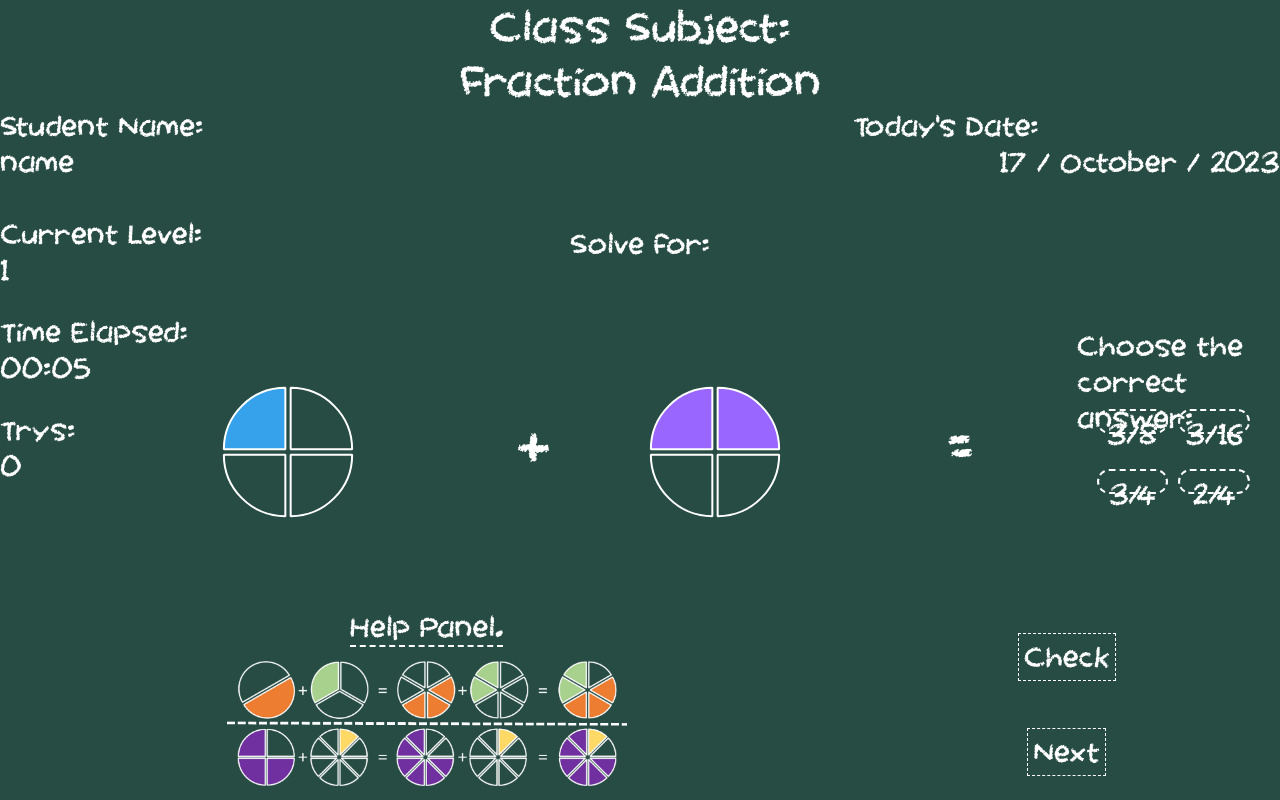
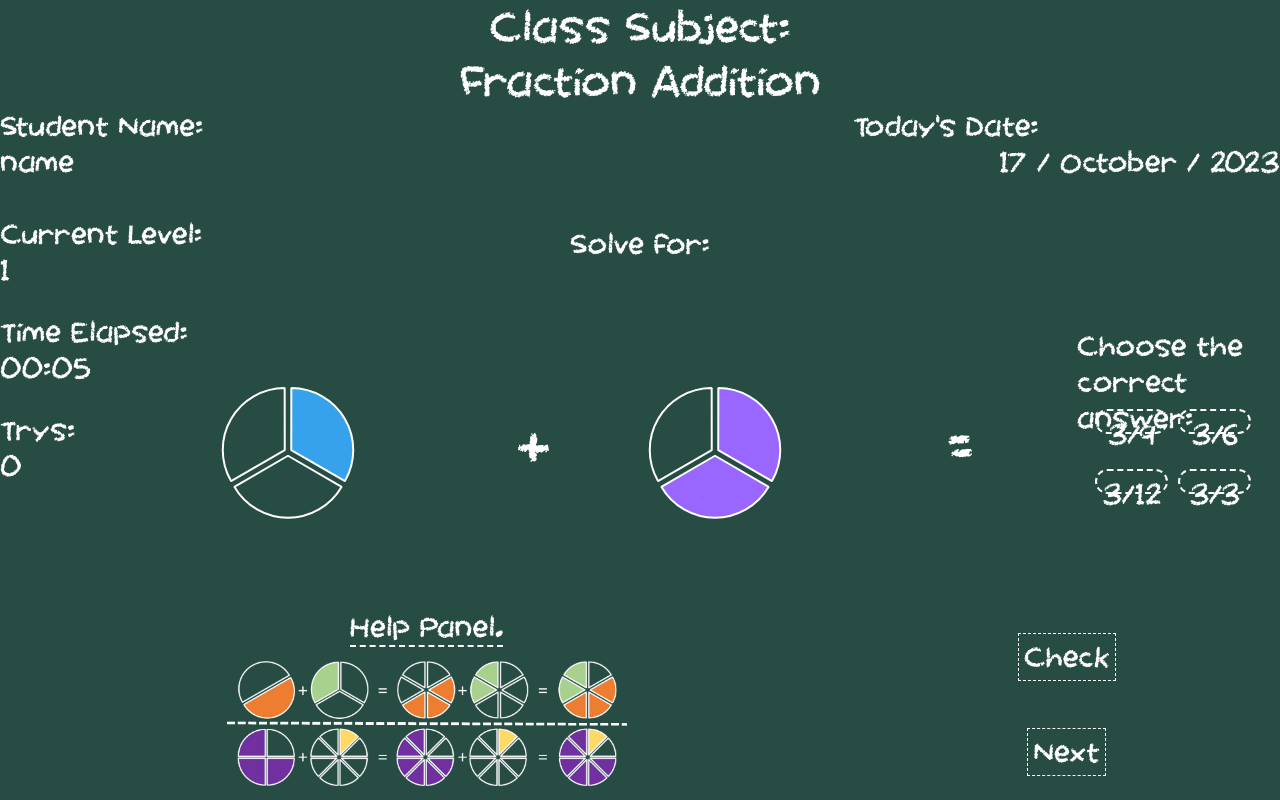
Before and after one commit to RamonCamacho8/fraction-learning-react, a React (Create React App) app: page /board in a window 1280 px wide. Built offline with nearby package versions, Linux system fonts and the light colour scheme.

Commit message:
Ejercicios
Se posibilitó la opción de el revisado de ejercicios y el paso de ejercicios. Usando contexto.

```diff
--- /dev/null
+++ b/src/Context/ExercicesContext.js
@@ -0,0 +1,67 @@
+import {createContext, useContext, useState } from 'react';
+import { getExercices, getDifficulties } from "../services/Excercices.js";
+
+const ExercicesContext = createContext();
+
+export const ExercicesProvider = (props) => {
+
+        const availableDifficulties = getDifficulties();
+
+        const [difficulty, setDifficulty] = useState('easy'); // ['easy', 'medium', 'hard']
+        const [exercices, setExercices] = useState(getExercices()[difficulty]);
+        const [currentExerciceIndex, setCurrentExerciceIndex] = useState(0);
+        const [currentExercice, setCurrentExercice] = useState(exercices[currentExerciceIndex]);
+        const [selectedAnswer, setSelectedAnswer] = useState(null); // [0, 1, 2, 3]
+
+        const hasNextExercice = () => {
+            return currentExerciceIndex < exercices.length - 1;
+        }
+
+        const nextExercice = () => {
+
+            setCurrentExerciceIndex(currentExerciceIndex + 1);
+            setCurrentExercice(exercices[currentExerciceIndex + 1]);
+            setSelectedAnswer(null);
+
+
+        }
+
+
+
+        const hastNextDifficulty = () => {
+            return availableDifficulties.indexOf(difficulty) < availableDifficulties.length - 1;
+        }
+
+        const nextDifficulty = () => {
+
+            const nextDifficultyIndex = availableDifficulties.indexOf(difficulty) + 1;
+            const nextDifficulty = availableDifficulties[nextDifficultyIndex];
+            setDifficulty(nextDifficulty);
+            setExercices(getExercices()[nextDifficulty]);
+            setCurrentExerciceIndex(0);
+            setCurrentExercice(getExercices()[nextDifficulty][0]);
+            setSelectedAnswer(null);
+        }
+
+
+        return (
+            <ExercicesContext.Provider value={
+                {
+                selectedAnswer,setSelectedAnswer,
+                exercices, setExercices,
+                difficulty, setDifficulty,
+                currentExercice, setCurrentExercice,
+                currentExerciceIndex, setCurrentExerciceIndex,
+                nextExercice, hasNextExercice,
+                nextDifficulty, hastNextDifficulty,
+                }}>
+                {props.children}
+            </ExercicesContext.Provider>
+        );
+    }
+
+
+
+export const useExercices = () => {
+    return useContext(ExercicesContext);
+}
--- /dev/null
+++ b/src/Controllers/ExercicesController.js
@@ -0,0 +1,9 @@
+
+
+// Check if the selected option is the correct one
+const isCorrectAnswer = (selecteID, currentExercice) => {
+
+    return selecteID === currentExercice.correctOption;
+}
+
+export { isCorrectAnswer}
--- /dev/null
+++ b/src/Persistence/exercices/exercices.json
@@ -0,0 +1,127 @@
+{
+
+    "easy" : [
+        {
+            "fractions" : [
+               [1, 3],
+               [2, 3]
+            ],
+            "options" : [
+                [3, 9],
+                [3, 6],
+                [3, 12],
+                [3, 3]
+            ],
+            "correctOption" : 3
+        },
+        {
+            "fractions" : [
+               [2, 5],
+               [3, 5]
+            ],
+            "options" : [
+                [5, 10],
+                [5, 15],
+                [5, 5],
+                [5, 20]
+            ],
+            "correctOption" : 2
+        },
+        {
+            "fractions" : [
+               [1, 4],
+               [3, 4]
+            ],
+            "options" : [
+                [4, 16],
+                [4, 12],
+                [4, 8],
+                [4, 4]
+            ],
+            "correctOption" : 3
+        }
+    ],
+    "medium" : [
+        {
+            "fractions" : [
+               [1, 4],
+               [2, 4]
+            ],
+            "options" : [
+                [3, 8],
+                [3, 16],
+                [3, 4],
+                [2, 4]
+            ],
+            "correctOption" : 2
+        },
+        {
+            "fractions" : [
+               [3, 6],
+               [2, 6]
+            ],
+            "options" : [
+                [5, 6],
+                [5, 12],
+                [5, 8],
+                [5, 16]
+            ],
+            "correctOption" : 0
+        },
+        {
+            "fractions" : [
+               [1, 5],
+               [3, 5]
+            ],
+            "options" : [
+                [4, 10],
+                [4, 15],
+                [4, 5],
+                [4, 20]
+            ],
+            "correctOption" : 2
+        }
+    ],
+    "hard" : [
+        {
+            "fractions" : [
+               [3, 6],
+               [1, 3]
+            ],
+            "options" : [
+                [4, 9],
+                [4, 6],
+                [5, 6],
+                [5, 18]
+            ],
+            "correctOption" : 2
+        },
+        {
+            "fractions" : [
+               [1, 8],
+               [1, 2]
+            ],
+            "options" : [
+                [5, 8],
+                [5, 16],
+                [2, 10],
+                [1, 16]
+            ],
+            "correctOption" : 0
+        },
+        {
+            "fractions" : [
+               [1, 10],
+               [3, 5]
+            ],
+            "options" : [
+                [6, 10],
+                [4, 15],
+                [3, 50],
+                [7, 10]
+            ],
+            "correctOption" : 3
+        }
+
+    ]
+}
--- a/src/assets/exercices/exercices.json
+++ /dev/null
@@ -1,43 +0,0 @@
-{
-    "easy" : [
-        {
-            "fractions" : [
-               [1, 4],
-               [2, 4]
-            ],
-            "answer" : [3, 4],
-            "options" : [
-                [3, 8],
-                [3, 16],
-                [3, 4],
-                [2, 4]
-            ]
-        },
-        {
-            "fractions" : [
-               [3, 6],
-               [2, 6]
-            ],
-            "answer" : [5, 6],
-            "options" : [
-                [5, 6],
-                [5, 12],
-                [5, 8],
-                [5, 16]
-            ]
-        },
-        {
-            "fractions" : [
-               [1, 5],
-               [3, 5]
-            ],
-            "answer" : [4, 5],
-            "options" : [
-                [4, 10],
-                [4, 15],
-                [4, 5],
-                [4, 20]
-            ]
-        }
-    ]
-}
--- a/src/components/ButtonsSection/index.jsx
+++ b/src/components/ButtonsSection/index.jsx
@@ -1,19 +1,39 @@
 import './style.css';
 import { useLanguage } from '../../Context/LanguageContext';
+import { useExercices } from '../../Context/ExercicesContext';
+import { isCorrectAnswer } from '../../Controllers/ExercicesController';
+import { useNavigate } from 'react-router-dom';
 
-export default function ButtonsSection({ handleCheck }){
+export default function ButtonsSection(){
 
     const { languageData } = useLanguage();
     const traductionText = languageData['board'];
 
+    const {selectedAnswer, currentExercice,hasNextExercice, nextExercice, hastNextDifficulty, nextDifficulty} = useExercices();
 
+    const navigate = useNavigate();
 
 
     const CheckButton = () =>
     {
         return(
             <div className="checkButton">
-                <button className="checkText" onClick={handleCheck} >{traductionText.buttons.check}</button>
+                <button className="checkText" onClick={() =>{
+                    if(isCorrectAnswer(selectedAnswer, currentExercice )){
+                        if(hasNextExercice()){
+                            nextExercice();
+                        }else if(hastNextDifficulty()){
+                            nextDifficulty();
+                        }else{
+                            navigate('/');
+                        }
+                    }
+                    else {
+                        alert('Wrong answer');
+
+                    }
+
+                }}>{traductionText.buttons.check}</button>
             </div>
         );
 
--- a/src/components/ProblemSection/index.jsx
+++ b/src/components/ProblemSection/index.jsx
@@ -2,35 +2,29 @@ import 'chart.js/auto';
 import './style.css'
 import { Pie } from 'react-chartjs-2';
 import { useState } from 'react';
+import { useRef } from 'react';
 import { useLanguage } from '../../Context/LanguageContext';
 import { usePersonality } from '../../Context/PersonalityContext';
+import { useExercices } from '../../Context/ExercicesContext';
+import { isCorrectAnswer } from '../../Controllers/ExercicesController';
 
-
-
-function ProblemSection({setSelectedAnswer, exercices, currentExercice, setCurrentExercice}){
-
-    const [difficulty, setDifficulty] = useState('easy');
-
-
-    const handleCorrectAnswer = () => {
-        setCurrentExercice(exercices[1]);
-    }
+function ProblemSection(){
 
 
     return(
         <div className="problemSection">
 
-            <ResultPanel options={currentExercice.options} setSelectedAnswer={setSelectedAnswer}/>
-            <ProcedurePanel fractions={currentExercice.fractions}/>
+            <ResultPanel />
+            <ProcedurePanel />
 
         </div>
     );
 
 }
 
-function ResultPanel({options: options, setSelectedAnswer: setSelectedAnswer}){
+function ResultPanel(){
 
-    const answerComponents = AnswerPanels({options: options, setSelectedAnswer: setSelectedAnswer});
+    const answerComponents = AnswersPanel();
     let traductionText = useLanguage().languageData['board'].answerPanel;
 
     return(
@@ -43,11 +37,14 @@ function ResultPanel({options: options, setSelectedAnswer: setSelectedAnswer}){
     );
 }
 
-function ProcedurePanel({fractions}){
+function ProcedurePanel(){
 
     let hasOpenness = usePersonality().openess;
+    const {currentExercice} = useExercices();
+    let fractions = currentExercice.fractions;
     let fractionsComponents = fractionComponentsGenerator({pApertura: hasOpenness, fractionsNumbers: fractions, colorType: 'multi' });
-    let traductionText = useLanguage().languageData['board'].problemPanel;
+
+    const traductionText = useLanguage().languageData['board'].problemPanel;
 
     return (
         <div className="procedurePanel">
@@ -57,38 +54,29 @@ function ProcedurePanel({fractions}){
     );
 }
 
-function AnswerPanel({value, id, setSelectedAnswer}){
+function AnswerButton({value, id}){
 
+    const {setSelectedAnswer} = useExercices();
 
-    const answerHandler = (e) => {
-
-        setSelectedAnswer(e.target.id)
-        //get the parent element and the iterate through the children to change the background color
-        const parentElement = e.target.parentElement;
-        const children = parentElement.children;
-        for(let i = 0; i < children.length; i++){
-            if(children[i].id !== e.target.id){
-                children[i].style.backgroundColor = 'rgb(39, 76, 67)';
-            }
-            else {
-                children[i].style.backgroundColor = 'rgb(26, 50, 44)';
-            }
-        }
-    }
 
     return (
 
-        <button id={id} className="answerButton" value={value} onClick={answerHandler}>{value[0]+"/"+value[1]}</button>
+        <button id={id} className="answerButton" value={value} onClick={
+            () => {setSelectedAnswer(id)}
+        } >{value[0]+"/"+value[1]}</button>
     );
 
 }
 
-function AnswerPanels({options: options,setSelectedAnswer}){
+function AnswersPanel(){
+
+    const {currentExercice} = useExercices();
+    const options = currentExercice.options;
 
     let answerPanels = [];
     for(let i = 0; i < options.length; i++){
 
-        answerPanels.push(<AnswerPanel key={i+'-'+options[i]} value={options[i]}  id={i} setSelectedAnswer={setSelectedAnswer} />);
+        answerPanels.push(<AnswerButton key={i+'-'+options[i]} value={options[i]}  id={i} />);
 
     }
     return answerPanels;
@@ -131,7 +119,6 @@ function FractionPieChartComponent({ numerador, denominador, color }) {
     };
 
     const [optionsState, setOptions] = useState(options);
-
     const [dataState, setDataState] = useState(data);
 
 
--- a/src/pages/Board/index.jsx
+++ b/src/pages/Board/index.jsx
@@ -11,6 +11,8 @@ import { useLanguage } from "../../Context/LanguageContext.js";
 
 import { useState } from "react";
 
+import { ExercicesProvider } from "../../Context/ExercicesContext.js";
+
 export default function Board({}) {
   const { languageData } = useLanguage();
   const lang = languageData["board"];
@@ -18,48 +20,24 @@ export default function Board({}) {
   const exercises = getExercicesByLevel("easy");
 
   const [trys, setTrys] = useState(0);
-  const [exerciceIndex, setExerciceIndex] = useState(0);
-  const [currentExercice, setCurrentExercice] = useState(exercises[exerciceIndex]);
-  const [selectedAnswer, setSelectedAnswer] = useState(null);
-  const [correctAnswer, setCorrectAnswer] = useState(currentExercice.answer);
-
-  const handleRevision = () => {
-    if (selectedAnswer === null) {
-      alert("No has seleccionado ninguna respuesta");
-      return;
-    } else if ( currentExercice.options[selectedAnswer][0] / currentExercice.options[selectedAnswer][1] === correctAnswer[0] / correctAnswer[1]) {
-        alert("Correcto");
-        setTrys(0);
-        setExerciceIndex(exerciceIndex + 1);
-        console.log(exerciceIndex);
-        setCurrentExercice(exercises[exerciceIndex]);
-        setSelectedAnswer(null);
-
-    } else {
-      alert("Incorrecto");
-      setTrys(trys + 1);
-    }
 
 
-
-
-  };
 
   return (
     <div className="board">
       <HeaderSection />
-      <ProblemSection
-        setSelectedAnswer={setSelectedAnswer}
-        setCorrectAnswer={setCorrectAnswer}
-        currentExercice={currentExercice}
-        setCurrentExercice={setCurrentExercice}
-        exercices={exercises}
-      />
-      <ButtonsSection
-        handleCheck={handleRevision}
-      />
-      <HelpSection/>
-      <StatsSection text={lang.statsPanel} trys={trys} />
+
+      <ExercicesProvider>
+        <ProblemSection />
+
+        <ButtonsSection  />
+
+        <StatsSection text={lang.statsPanel} trys={trys} />
+
+      </ExercicesProvider>
+      <HelpSection />
+
+
     </div>
   );
 }
--- a/src/services/Excercices.js
+++ b/src/services/Excercices.js
@@ -1,5 +1,15 @@
-import exercices from '../assets/exercices/exercices.json';
+import exercices from '../Persistence/exercices/exercices.json';
 
-export function getExercicesByLevel(level = 'easy'){
+const getExercicesByLevel = (level = 'easy') => {
     return exercices[level];
 }
+
+const getExercices =() =>{
+    return exercices;
+}
+
+const getDifficulties = () => {
+    return Object.keys(exercices);
+}
+
+export { getExercicesByLevel, getExercices, getDifficulties};
--- a/src/services/Language.js
+++ b/src/services/Language.js
@@ -1,4 +1,4 @@
-import langObj from '../assets/lang/lang.json';
+import langObj from '../Persistence/lang/lang.json';
 
 
 let languageDictionary =  Object.keys(langObj)
```
Also changed, not shown: src/pages/Home/index.jsx (+3 -6 lines), src/Persistence/lang/lang.json (renamed from src/assets/lang/lang.json).
